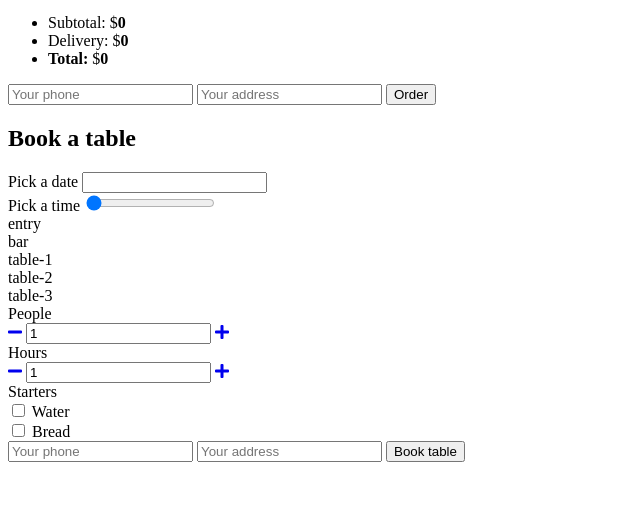
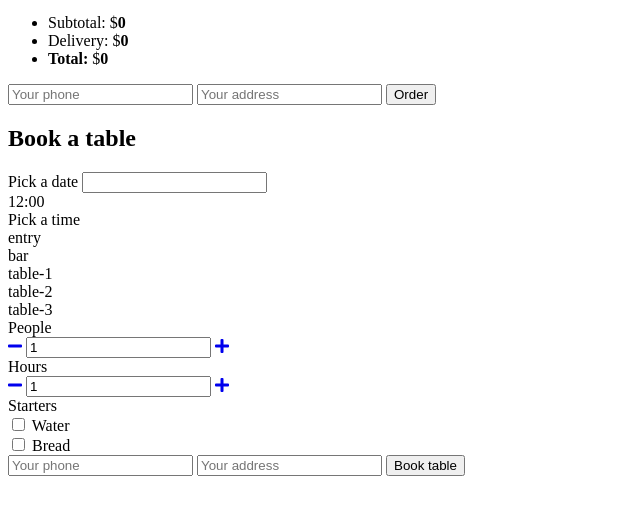
Before and after one commit to gosiakab/pizzeria-project, a website with bundled scripts: page src/index.html in a window 1280 px wide. Shown: the part 165-680 px from the top of the page, without its empty margins (0-640 px from the left). Built offline with nearby package versions, Linux system fonts and the light colour scheme; files whose address does not match are found by name.

Commit message:
Update index.html

```diff
--- a/src/index.html
+++ b/src/index.html
@@ -17,7 +17,7 @@
       rel="stylesheet"
       href="https://cdn.jsdelivr.net/npm/flatpickr/dist/flatpickr.min.css"
     />
-    <link rel="stylesheet" href="./vendor/range-slider.css.map" />
+    <link rel="stylesheet" href="./vendor/range-slider.css" />
 
     <link rel="stylesheet" href="css/style.css" />
   </head>
@@ -318,7 +318,7 @@
 
     <script src="https://cdnjs.cloudflare.com/ajax/libs/handlebars.js/4.1.0/handlebars.min.js"></script>
     <script src="https://cdn.jsdelivr.net/npm/flatpickr"></script>
-    <script src="./vendor/range-slider.min.js.map"></script>
+    <script src="./vendor/range-slider.min.js"></script>
     <script src="js/app.js" type="module"></script>
   </body>
 </html>
```
